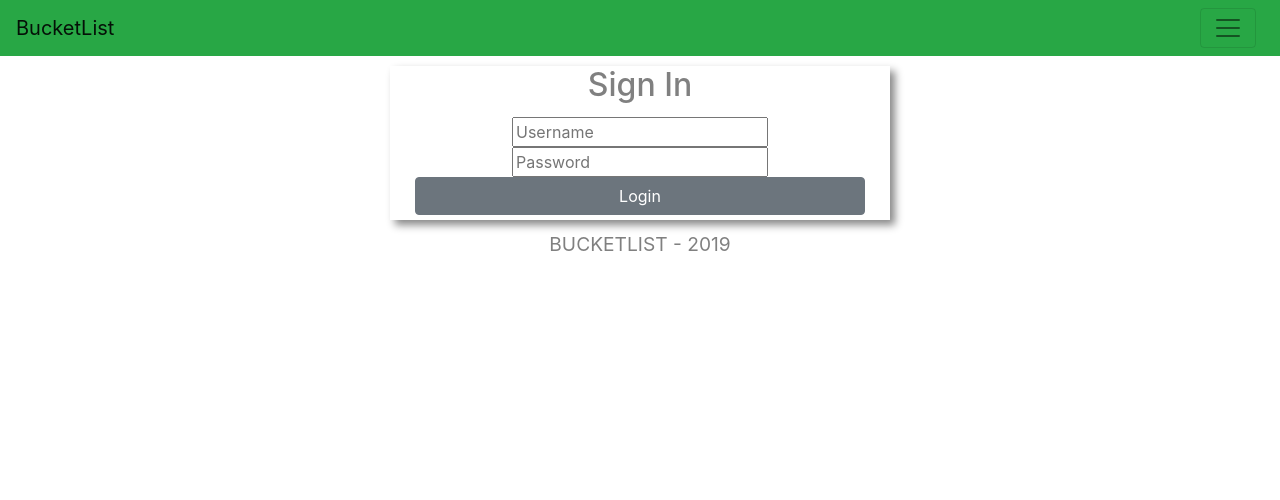
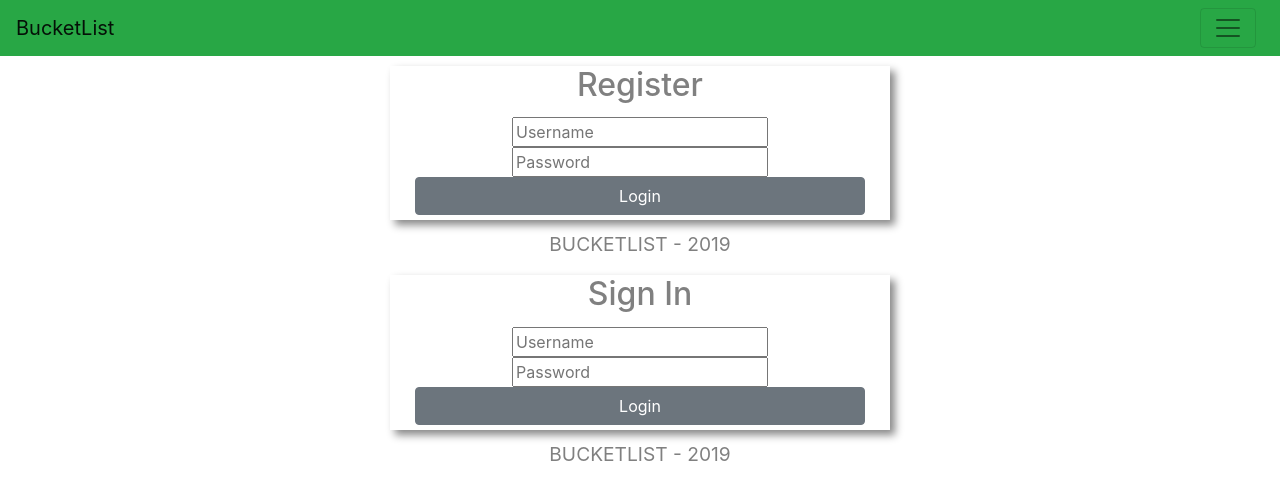
Before and after one commit to Bucket-List-BW-PTCT/frontend, a React (Create React App) app in the folder bucket-list/: page / in a window 1280 px wide. Shown: the top 500 px of the page. Built offline with nearby package versions, Linux system fonts and the light colour scheme.

Commit message:
:art: Updated the signup form
sign up form now works #1

```diff
--- a/bucket-list/src/App.js
+++ b/bucket-list/src/App.js
@@ -4,6 +4,7 @@ import ProtectedRoute from './components/ProtectedRoute';
 import BucketLists from './components/BucketLists';
 import Navbar from './components/Navigation/Navbar';
 import Signin from './components/Signin';
+import Signup from './components/Signup';
 import { Route } from 'react-router-dom';
 import './App.css';
 
@@ -18,6 +19,7 @@ function App(props) {
       {/* To add user authentication, change Route to ProtectedRoute below this
       line. Currently using a normal Route for testing purposes.*/}
       <Route exact path='/bucket-lists' component={BucketLists} />
+      <Signup />
       <Signin />
     </div>
   )
--- a/bucket-list/src/components/Signup.js
+++ b/bucket-list/src/components/Signup.js
@@ -1,4 +1,4 @@
-import React from "react";
+import React, { useEffect } from "react";
 import { withFormik, Form, Field } from "formik";
 import styled from "styled-components";
 import * as Yup from "yup";
@@ -31,75 +31,82 @@ const HeaderStyle = styled.h2`
   color: grey;
 `;
 
+const Login = ({
+  touched,
+  errors,
+  status,
+  setToken,
+  setWelcomeMessage,
+  setUserID
+}) => {
+  useEffect(() => {
+    if (status) {
+      setToken(status.token);
+      setWelcomeMessage(status.message);
+      setUserID(status.userID);
+    }
+  }, [status]);
 
-function SignUp() {
   return (
-    <div>
+    <div textAlign="center" >
       <DivStyle>
-        <HeaderStyle>Sign In</HeaderStyle>
+      <HeaderStyle>Register</HeaderStyle>
         <Form>
           <FormDiv>
-            <Field
-              className="userInfo"
-              type="text"
-              name="firstName"
-              placeholder="First Name"
-            />
+            <div className="ui fluid input">
+              <Field type="username" name="username" placeholder="Username" />
+            </div>
+            {touched.username && errors.username && (
+              <p className="error">{errors.username}</p>
+            )}
 
-            <Field
-              className="userInfo"
-              type="text"
-              name="lastName"
-              placeholder="Last Name"
-            />
+            <div className="ui fluid input">
+              <Field type="password" name="password" placeholder="Password" />
+            </div>
+            {touched.password && errors.password && (
+              <p className="error">{errors.password}</p>
+            )}
 
-            <Field
-              className="userInfo"
-              type="text"
-              name="username"
-              placeholder="Username or email"
-            />
-            <Field
-              className="userInfo"
-              type="password"
-              name="password"
-              placeholder="Password"
-            />
-            <Button color="success">Sign In</Button>
-          </FormDiv>
+            <Button type="submit" fluid>
+              Login
+            </Button>
+            </FormDiv>
+        </Form>
 
-        </Form>
-      </DivStyle>
-      <ParaStyle>BUCKETLIST - 2019</ParaStyle>
+        </DivStyle>
+        <ParaStyle>BUCKETLIST - 2019</ParaStyle>
     </div>
   );
-}
+};
 
 
-const FormikSignUpForm = withFormik({
-  mapPropsToValues({ firstName, lastName, username, password }) {
+const formikFormSignIn = withFormik({
+  mapPropsToValues({ username, password }) {
     return {
-      firstName: firstName || "",
-      lastName: lastName || "",
       username: username || "",
       password: password || ""
     };
   },
-
   validationSchema: Yup.object().shape({
-    firstName: Yup.string().required("Please enter your first name"),
-    lastName: Yup.string().required("Please enter your last name"),
-    username: Yup.string().required("Please enter a username"),
-    password: Yup.string().required("Please enter a password")
+    username: Yup.string().required("Enter your username"),
+    password: Yup.string().required("Enter your password")
   }),
   handleSubmit(values, { setStatus, resetForm }) {
     axios
-      .post("https://wunderlist-2.herokuapp.com/api/auth/register", values)
+      .post("https://bw-bucketlist.herokuapp.com/api/users/register/", values)
       .then(res => {
-        setStatus(res.data);
+        console.log(res);
+        localStorage.setItem("token", res.data.payload);
+        setStatus(res.data.payload);
         resetForm();
-      });
+
+      })
+
+      .catch(err => console.error(err));
+      console.log(values)
   }
-})(SignUp);
+})(Login);
 
-export default FormikSignUpForm;
+
+
+export default formikFormSignIn;
```
